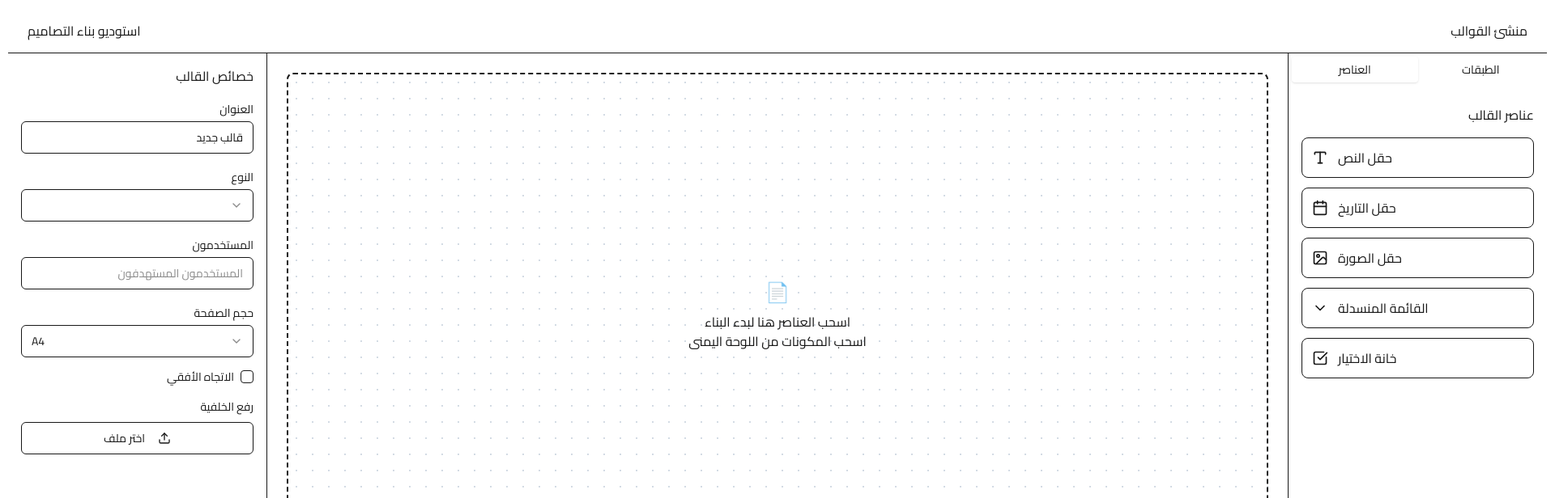
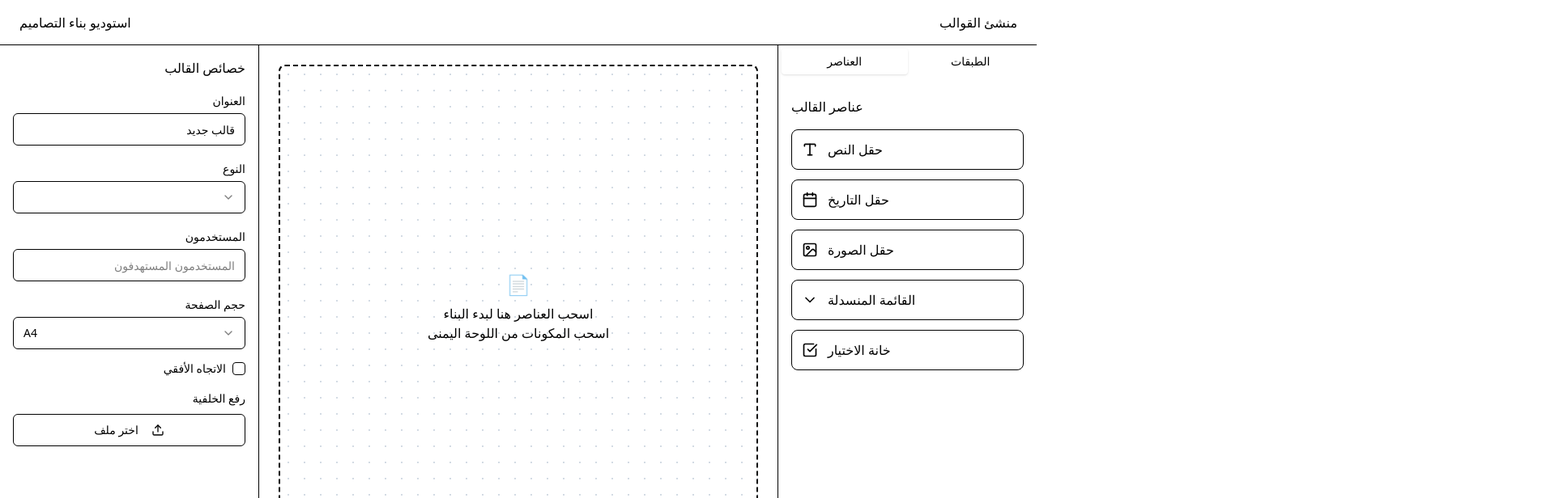
Before and after one commit to baderrasea/test, a Next.js app: page /sbuilder in a window 1280 px wide. Shown: the top 616 px of the page at 81% size, 1920 px wide, since content can reach past the window. Built offline with nearby package versions, Linux system fonts and the light colour scheme.

Commit message:
refactor: remove unused CSS variables and simplify body styling for Arabic layout

```diff
--- a/app/globals.css
+++ b/app/globals.css
@@ -1,25 +1,6 @@
-@import url('https://fonts.googleapis.com/css2?family=Cairo:wght@400;700&display=swap');
 @import "tailwindcss";
 
-:root {
-  --background: #ffffff;
-  --foreground: #171717;
-}
 
-@media (prefers-color-scheme: dark) {
-  :root {
-    --background: #0a0a0a;
-    --foreground: #ededed;
-  }
-}
-
-body {
-  background: var(--background);
-  color: var(--foreground);
-  font-family: 'Cairo', Arial, Helvetica, sans-serif;
-  direction: rtl;
-  text-align: right;
-}
 #root {
   max-width: 1280px;
   margin: 0 auto;
--- a/app/layout.tsx
+++ b/app/layout.tsx
@@ -13,7 +13,7 @@ export default function RootLayout({
 }>) {
   return (
     <html lang="ar" dir="rtl">
-      <body className="w-[1920px] min-w-[1920px] max-w-[1920px] h-[1080px] p-[10px] m-auto box-border relative">
+      <body className="">
         {children}
       </body>
     </html>
```
